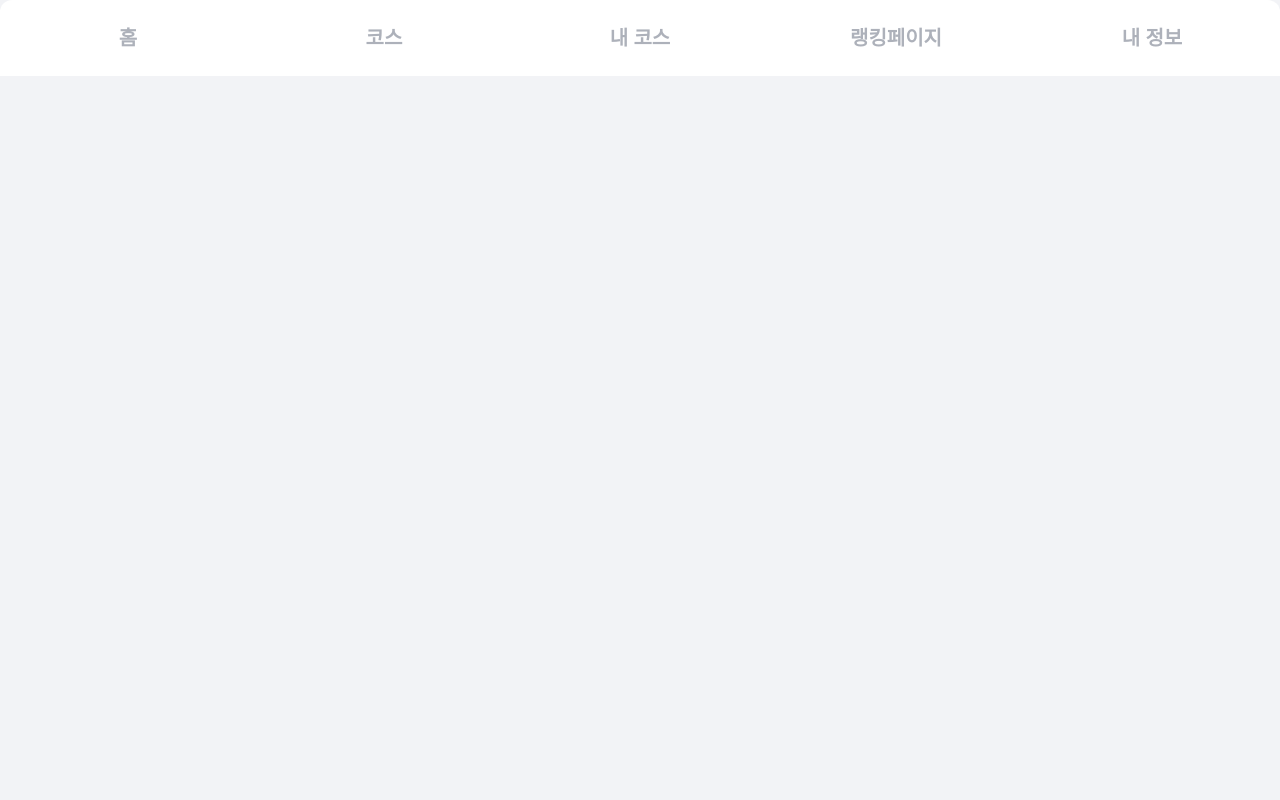
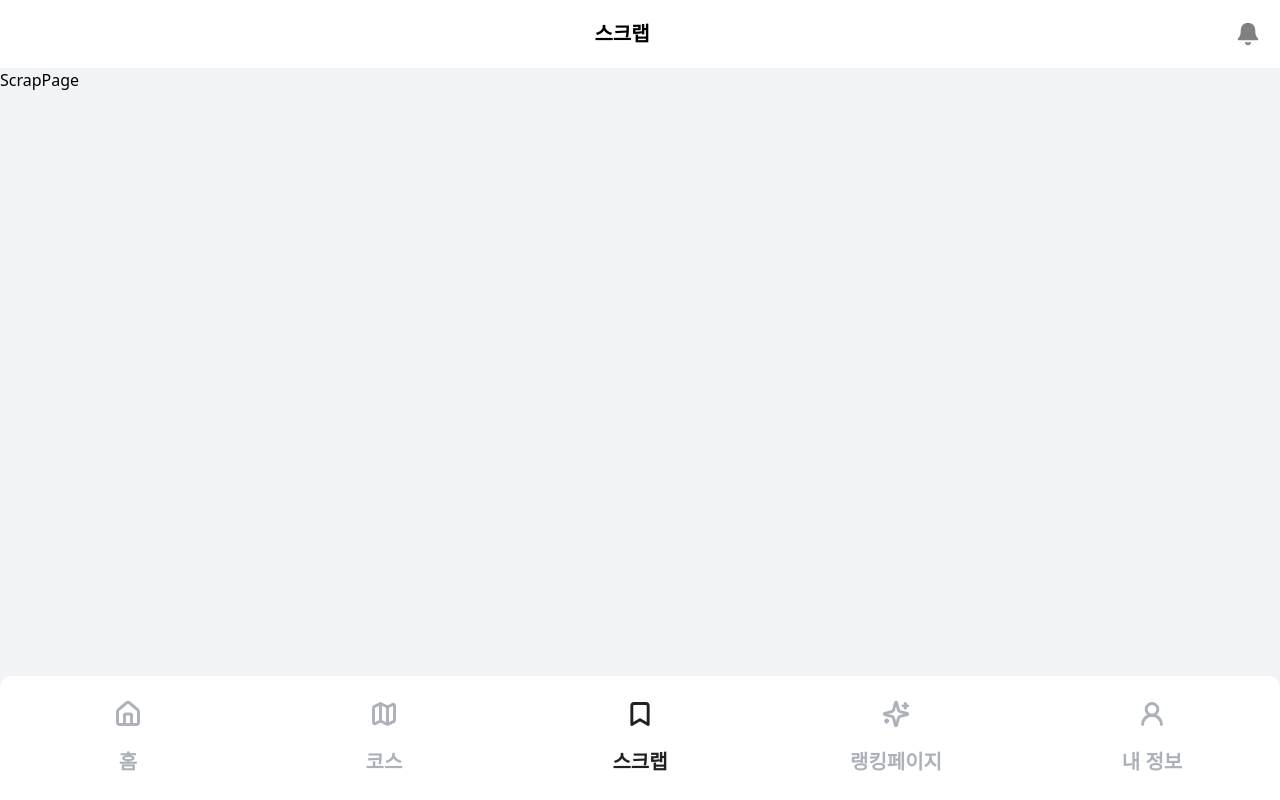
Before and after one commit to kakao-travel-mandi/mandi-web, a React (Vite) app: page /scrap in a window 1280 px wide. Built offline with nearby package versions, Linux system fonts and the light colour scheme.

Commit message:
update header, Icon, Nav

```diff
--- a/src/App.tsx
+++ b/src/App.tsx
@@ -2,12 +2,16 @@ import "./index.css";
 import { NavBar } from "./components/Layout/NavBar";
 import Router from "./routers/Router";
 import { BrowserRouter } from "react-router-dom";
+import { HeaderComponent } from "./pages/Header";
 
 function App() {
   return (
     <div className=" w-[100vw] h-[100dvh] flex flex-col justify-between">
       <BrowserRouter>
-        <Router />
+        <div>
+          <HeaderComponent />
+          <Router />
+        </div>
         <NavBar />
       </BrowserRouter>
     </div>
--- a/src/components/Layout/NavBar.tsx
+++ b/src/components/Layout/NavBar.tsx
@@ -6,11 +6,12 @@ export const NavBar = () => {
     <footer className="z-50 w-full overflow-hidden rounded-t-xl shadow-up shadow-border bg-white">
       <nav className="flex grow items-start justify-start h-full">
         {RouteSource.map((route) =>
-          route.isMain ? (
+          route.icon ? (
             <NavButtonComponent
               key={route.path}
               title={route.title}
               path={route.path}
+              icon={route.icon}
             />
           ) : null,
         )}
--- a/src/components/Layout/NavButton.tsx
+++ b/src/components/Layout/NavButton.tsx
@@ -5,9 +5,11 @@ import { cn } from "../lib/utils";
 export const NavButtonComponent = ({
   title,
   path,
+  icon,
 }: {
   title: string;
   path: string;
+  icon: React.ReactElement;
 }) => {
   const navigate = useNavigate();
   const location = useLocation();
@@ -20,7 +22,7 @@ export const NavButtonComponent = ({
   return (
     <Button
       className={cn(
-        "flex justify-center items-center h-full w-full py-6 font-bold hover:bg-slate-200 hover:text-black rounded-none text-xl",
+        "flex justify-center items-center h-full w-full py-6 font-bold hover:bg-slate-200 hover:text-black rounded-none text-xl flex-col gap-5",
         isActive ? "text-black" : "text-gray-500",
       )}
       title={title}
@@ -28,6 +30,7 @@ export const NavButtonComponent = ({
         console.log(path);
         navigate(path);
       }}>
+      {icon}
       {title}
     </Button>
   );
--- /dev/null
+++ b/src/pages/Header.tsx
@@ -0,0 +1,19 @@
+import { RouteSource } from "@/routers/Router";
+import { BellIcon } from "lucide-react";
+import { useLocation } from "react-router-dom";
+
+export const HeaderComponent = () => {
+  const location = useLocation();
+  const currentRoute = RouteSource.find(
+    (route) => route.path === location.pathname,
+  );
+
+  return (
+    <div className="p-5 flex gap-3 justify-center items-center bg-white">
+      <h1 className=" flex-grow text-center text-xl font-bold">
+        {currentRoute ? currentRoute.title : "페이지를 찾을 수 없습니다"}
+      </h1>
+      <BellIcon fill="gray" color="gray" size={24} strokeWidth="2.5" />
+    </div>
+  );
+};
--- a/src/pages/MyCoursePage.tsx
+++ /dev/null
@@ -1,5 +0,0 @@
-function MyCoursePage() {
-  return <div>MyCoursePage</div>;
-}
-
-export default MyCoursePage;
--- /dev/null
+++ b/src/pages/ScrapPage.tsx
@@ -0,0 +1,5 @@
+function ScrapPage() {
+  return <div>ScrapPage</div>;
+}
+
+export default ScrapPage;
--- a/src/routers/Router.tsx
+++ b/src/routers/Router.tsx
@@ -1,41 +1,48 @@
+import Home from "@/pages/Home";
 import CoursePage from "@/pages/CoursePage";
-import Home from "@/pages/Home";
-import MyCoursePage from "@/pages/MyCoursePage";
+import ScrapPage from "@/pages/ScrapPage";
+import RankingPage from "@/pages/RankingPage";
 import MyPage from "@/pages/MyPage";
-import RankingPage from "@/pages/RankingPage";
 import ConqCoursePage from "@/pages/ConqCoursePage";
 import { Route, Routes } from "react-router-dom";
+import {
+  BookmarkIcon,
+  HouseIcon,
+  MapIcon,
+  SparklesIcon,
+  UserRoundIcon,
+} from "lucide-react";
 
 export const RouteSource = [
   {
     path: "/",
     element: <Home />,
     title: "홈",
-    isMain: true,
+    icon: <HouseIcon size={28} strokeWidth="2.5" />,
   },
   {
     path: "/course",
     element: <CoursePage />,
     title: "코스",
-    isMain: true,
+    icon: <MapIcon size={28} strokeWidth="2.5" />,
   },
   {
-    path: "/mycourse",
-    element: <MyCoursePage />,
-    title: "내 코스",
-    isMain: true,
+    path: "/scrap",
+    element: <ScrapPage />,
+    title: "스크랩",
+    icon: <BookmarkIcon size={28} strokeWidth="2.5" />,
   },
   {
     path: "/ranking",
     element: <RankingPage />,
     title: "랭킹페이지",
-    isMain: true,
+    icon: <SparklesIcon size={28} strokeWidth="2.5" />,
   },
   {
     path: "/mypage",
     element: <MyPage />,
     title: "내 정보",
-    isMain: true,
+    icon: <UserRoundIcon size={28} strokeWidth="2.5" />,
   },
   {
     path: "/mypage/conq-course",
```
